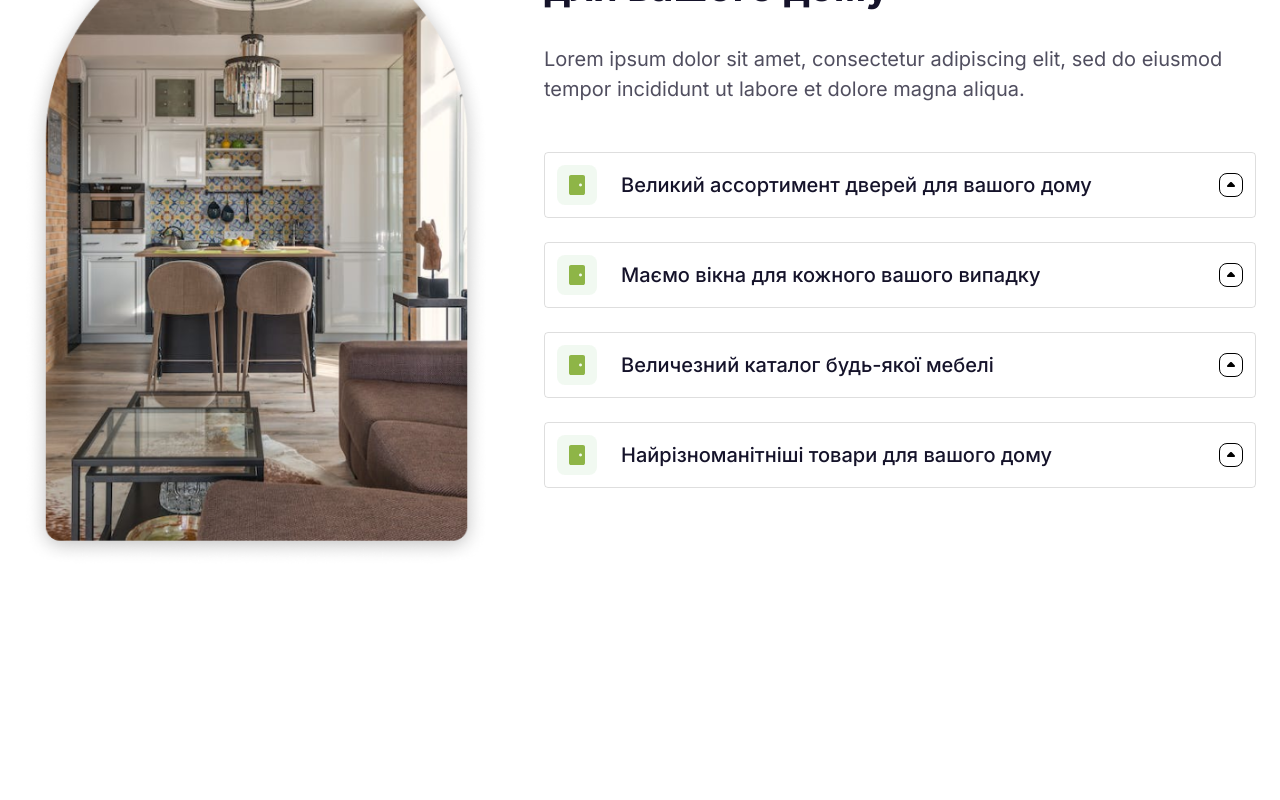
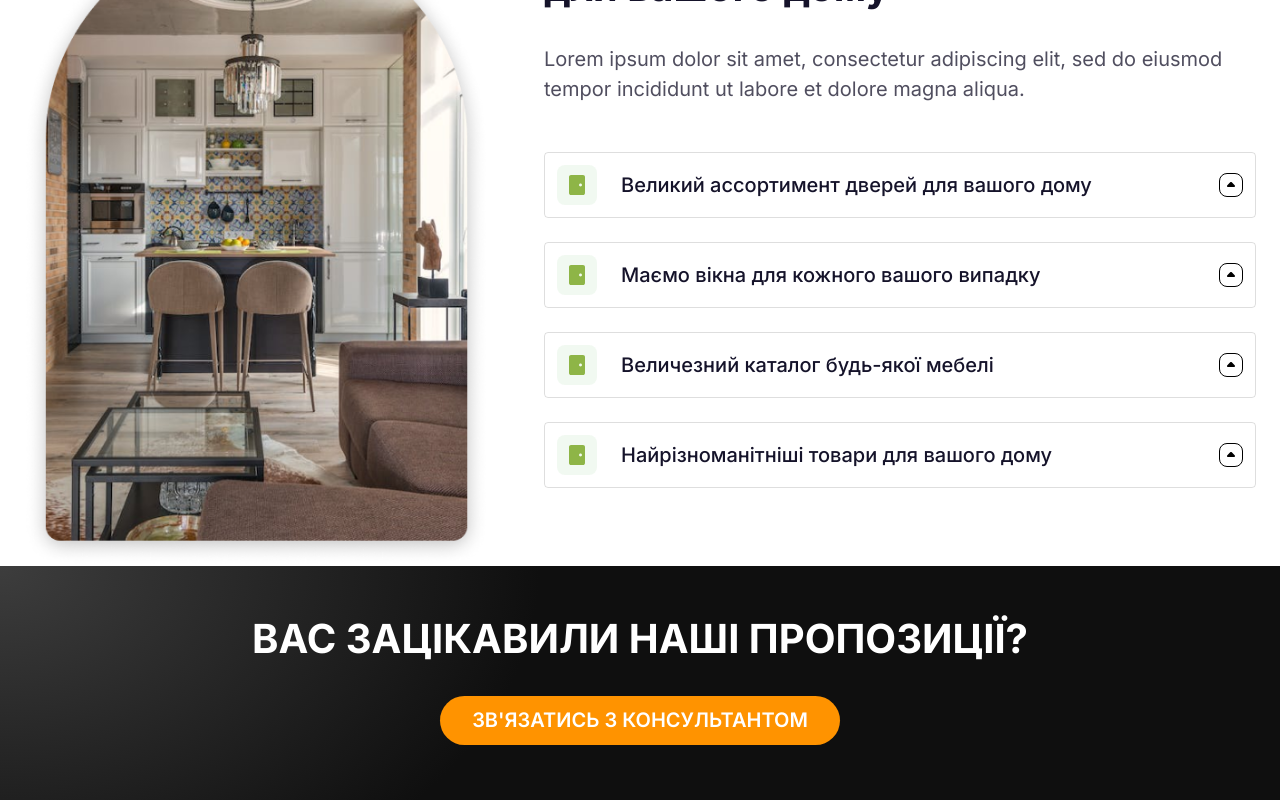
Before and after one commit to ShadePrima/next-creatiff-app, a Next.js app: page / in a window 1280 px wide. Shown: the part 1878-2678 px from the top of the page. Before the commit the page ends 2444 px from the top, so only its background shows below. Built offline with nearby package versions, Linux system fonts and the light colour scheme.

Commit message:
contactBlock

```diff
--- a/app/page.tsx
+++ b/app/page.tsx
@@ -4,6 +4,7 @@ import Company from '@/components/company/Company'
 import InfoCardBlock from '@/components/infoCardBlock/InfoCardBlock'
 import Partners from '@/components/partners/Partners'
 import Services from '@/components/services/Services'
+import ContactBlock from '@/components/contactBlock/ContactBlock'
 
 export default function Home() {
   return (
@@ -14,6 +15,7 @@ export default function Home() {
         <Partners />
         <Services />
       </div>
+      <ContactBlock />
     </main>
   )
 }
--- /dev/null
+++ b/components/contactBlock/ContactBlock.module.scss
@@ -0,0 +1,26 @@
+@import '../../styles/variables.module.scss';
+
+.root {
+  min-height: 234px;
+  background: $background-offer;
+}
+
+.wrapper {
+  max-width: 782px;
+  margin: 0 auto;
+  padding: 48px 0;
+
+  display: flex;
+  flex-direction: column;
+  align-items: center;
+  gap: 32px;
+}
+
+.title {
+  text-align: center;
+
+  @include title2;
+
+  color: $color-white;
+  text-transform: uppercase;
+}
--- /dev/null
+++ b/components/contactBlock/ContactBlock.tsx
@@ -0,0 +1,15 @@
+import Button from '@/ui/button/Button'
+import styles from './ContactBlock.module.scss'
+
+export default function ContactBlock() {
+  return (
+    <div className={styles.root}>
+      <div className='container'>
+        <div className={styles.wrapper}>
+          <h1 className={styles.title}>Вас зацікавили наші пропозиції?</h1>
+          <Button title="Зв'язатись з консультантом" width={399} height={56} />
+        </div>
+      </div>
+    </div>
+  )
+}
--- a/ui/button/Button.tsx
+++ b/ui/button/Button.tsx
@@ -2,13 +2,13 @@ import styles from './Button.module.scss'
 
 type Props = {
   title: string
-  width: number
-  height: number
+  maxWidth: number
+  minHeight: number
 }
 
-export default function Button({ title, width, height }: Props) {
+export default function Button({ title, maxWidth, minHeight }: Props) {
   return (
-    <div className={styles.root} style={{ width, height }}>
+    <div className={styles.root} style={{ maxWidth, minHeight }}>
       {title}
     </div>
   )
```
